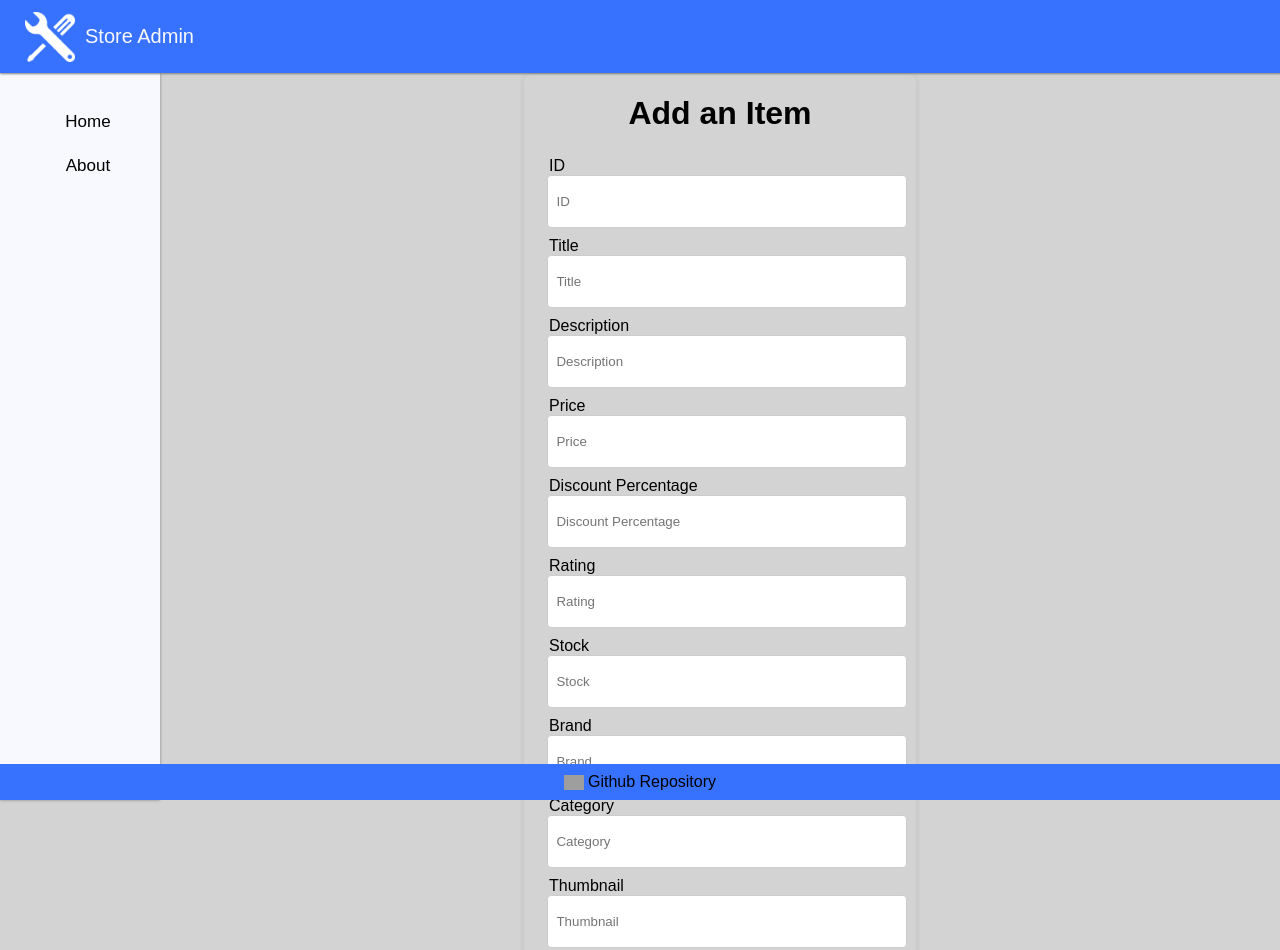
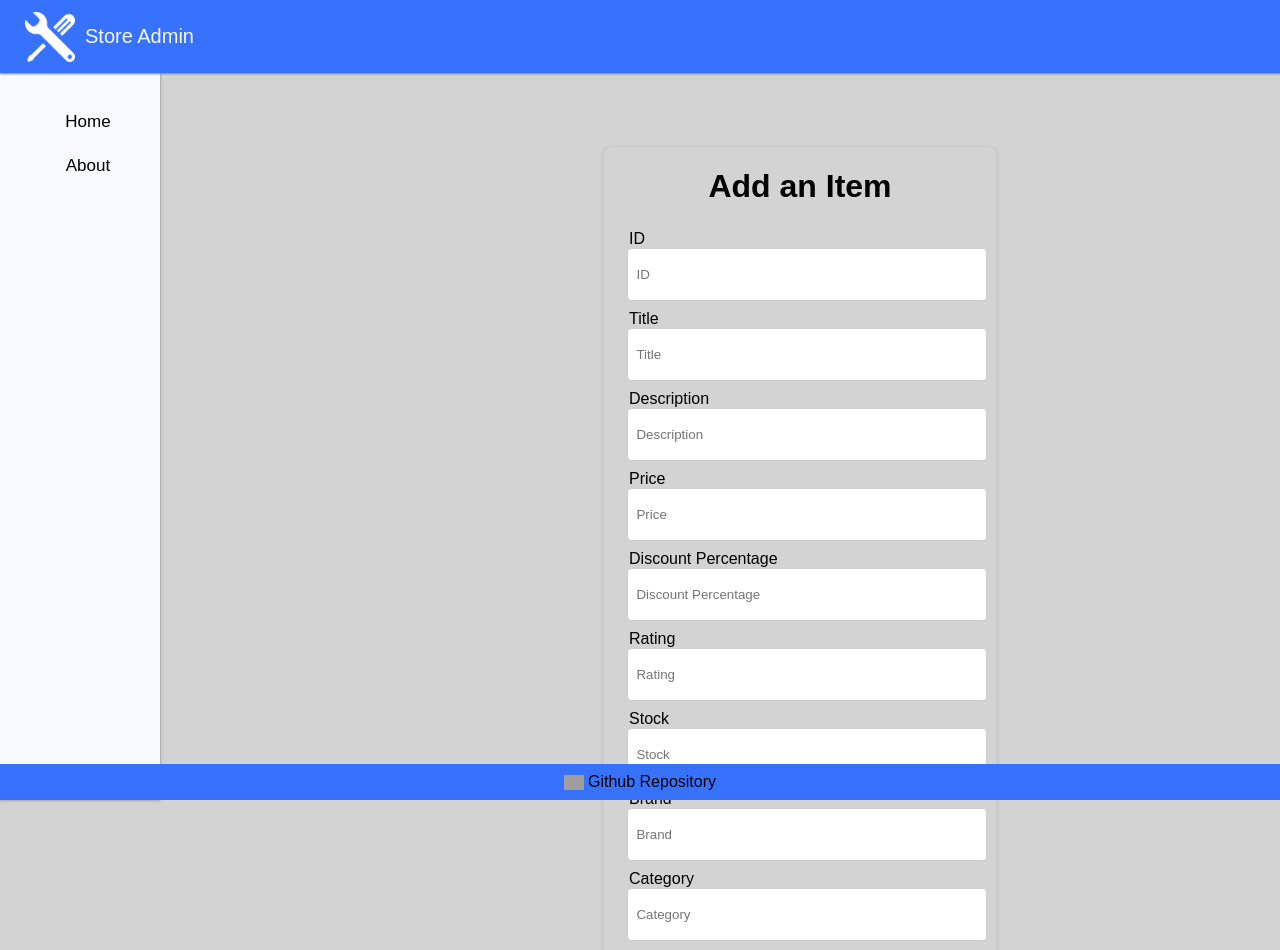
Before and after one commit to yvesm001/react-ecomm-app, a React (Vite) app: page / in a window 1280 px wide. Shown: the top 950 px of the page. Built offline with nearby package versions, Linux system fonts and the light colour scheme; grey boxes are pictures that could not be loaded.

Commit message:
Add item form successfully adds new item. Need to have form add item images and possibly generate unique item ids

```diff
--- a/src/components/List.jsx
+++ b/src/components/List.jsx
@@ -1,3 +1,5 @@
+// THIS COMPONENT RENDERS THE LIST OF ITEMS AND THE FORM TO ADD AN ITEM
+
 import React, { useState } from "react";
 import itemsData from "../assets/data.json";
 import ProductCard from "./ProductCard";
@@ -5,10 +7,188 @@ import ProductCard from "./ProductCard";
 export default function List() {
   const [itemsList, setItemsList] = useState(itemsData);
 
+  //USE STATES FOR ADD ITEM FORM
+  const [id, setId] = useState(0);
+  const [title, setTitle] = useState("");
+  const [description, setDescription] = useState("");
+  const [price, setPrice] = useState(0);
+  const [discountPercentage, setDiscountPercentage] = useState(0);
+  const [rating, setRating] = useState(0);
+  const [stock, setStock] = useState(0);
+  const [brand, setbrand] = useState("");
+  const [category, setCategory] = useState("");
+  const [thumbnail, setThumbnail] = useState("");
+  //   const [images, setImages] = useState("");
+
+  //PREVENTING PAGE RELOAD WHEN CLICKING SUBMIT
+  const handleSubmit = (event) => {
+    event.preventDefault();
+
+    //CREATING NEW ITEM
+    const newItem = {
+      id,
+      title,
+      description,
+      price,
+      discountPercentage,
+      rating,
+      stock,
+      brand,
+      category,
+      thumbnail,
+    };
+
+    //ADDING NEW ITEM TO ITEMLIST
+    setItemsList((prev) => [newItem, ...prev]);
+
+    //RESETTING VALUES
+    setId(0);
+    setTitle("");
+    setDescription("");
+    setPrice(0);
+    setDiscountPercentage(0);
+    setRating(0);
+    setStock(0);
+    setbrand("");
+    setCategory("");
+    setThumbnail("");
+  };
 
   return (
     <div>
+      {/* FORM */}
+      <div className="form-div">
+        <form onSubmit={handleSubmit}>
+          <div>
+            <h1>Add an Item</h1>
 
+            {/* SET ITEM ID */}
+            <label>
+              ID
+              <input
+                name="id"
+                type="number"
+                placeholder="ID"
+                onChange={(event) => setId(event.target.value)}
+              />
+            </label>
+
+            {/* SET ITEM TITLE */}
+            <label>
+              Title
+              <input
+                name="title"
+                type="text"
+                placeholder="Title"
+                onChange={(event) => setTitle(event.target.value)}
+              />
+            </label>
+
+            {/* SET ITEM DESCRIPTION */}
+            <label>
+              Description
+              <input
+                name="description"
+                type="text"
+                placeholder="Description"
+                onChange={(event) => setDescription(event.target.value)}
+              />
+            </label>
+
+            {/* SET ITEM PRICE */}
+            <label>
+              Price
+              <input
+                name="price"
+                type="number"
+                placeholder="Price"
+                onChange={(event) => setPrice(event.target.value)}
+              />
+            </label>
+
+            {/* SET ITEM DISCOUNT PERCENTAGE */}
+            <label>
+              Discount Percentage
+              <input
+                name="discountPercentage"
+                type="number"
+                placeholder="Discount Percentage"
+                onChange={(event) => setDiscountPercentage(event.target.value)}
+              />
+            </label>
+
+            {/* SET ITEM RATING */}
+            <label>
+              Rating
+              <input
+                name="rating"
+                type="number"
+                placeholder="Rating"
+                onChange={(event) => setRating(event.target.value)}
+              />
+            </label>
+
+            {/* SET ITEM STOCK */}
+            <label>
+              Stock
+              <input
+                name="stock"
+                type="number"
+                placeholder="Stock"
+                onChange={(event) => setStock(event.target.value)}
+              />
+            </label>
+
+            {/* SET ITEM BRAND */}
+            <label>
+              Brand
+              <input
+                name="brand"
+                type="text"
+                placeholder="Brand"
+                onChange={(event) => setBrand(event.target.value)}
+              />
+            </label>
+
+            {/* SET ITEM CATEGORY */}
+            <label>
+              Category
+              <input
+                name="cateogry"
+                type="text"
+                placeholder="Category"
+                onChange={(event) => setCategory(event.target.value)}
+              />
+            </label>
+
+            {/* SET ITEM THUMBNAIL */}
+            <label>
+              Thumbnail
+              <input
+                name="thumbnail"
+                type="text"
+                placeholder="Thumbnail"
+                onChange={(event) => setThumbnail(event.target.value)}
+              />
+            </label>
+
+            {/* SET ITEM IMAGES */}
+            {/* <label>
+            Images
+            <input
+              name="images"
+              type="text"
+              placeholder="Images"
+              onChange={(event) => setImages(event.target.value)}
+            />
+          </label> */}
+
+            <button type="submit">Add Item</button>
+          </div>
+        </form>
+      </div>
+
+      {/* RENDER PRODUCTCARD FOR EACH ITEM TO DISPLAY LIST OF ITEMS */}
       <h2>Item List</h2>
       {itemsList.map((item) => {
         return <ProductCard key={item.id} item={item} />;
--- a/src/pages/Dashboard.jsx
+++ b/src/pages/Dashboard.jsx
@@ -4,17 +4,12 @@ import AddItem from "../components/AddItem";
 
 export default function Dashboard() {
   return (
-    <div className="add-item-div">
-      <AddItem />
       <div className="item-list">
         <List />
       </div>
-    </div>
   );
 }
 
-/* THIS PAGE RENDERS THE LIST COMPONENT.
+/* THIS PAGE RENDERS THE LIST COMPONENT (WHICH ALSO CONTAINS ADD ITEM FORM)
    TO MAKE CHANGES TO THE WAY THE LIST IS DISPLAYED DO SO IN THE LIST COMPONENT FILE
    THE "ITEM-LIST" DIV CREATES A DIV IN THE CENTER OF THE PAGE THAT EXCLUDES THE DIMENSIONS OF NAVBAR/SIDEBAR/FOOTER  */
-
-//  NEEDS ADD NEW ITEM FORM COMPONENT
```
